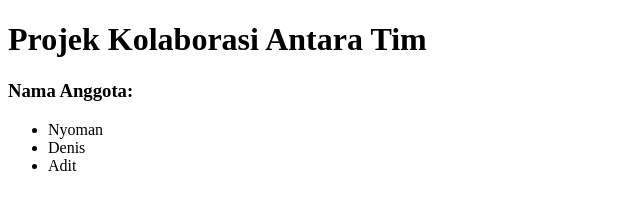
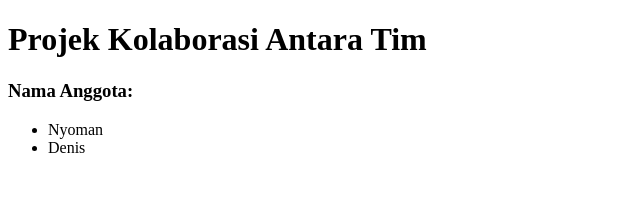
Before and after one commit to knyoman/BelajarKolaborasiAntarTim, a plain HTML site: page index.html in a window 1280 px wide. Shown: the full height of the page, 0-640 px from the left. Drawn offline with Linux system fonts and the light colour scheme.

Commit message:
menghapus 1 anggota tim

```diff
--- a/index.html
+++ b/index.html
@@ -11,7 +11,6 @@
     <ul>
         <li>Nyoman</li>
         <li>Denis</li>
-        <li>Adit</li>
     </ul>
 </body>
 </html>
```
